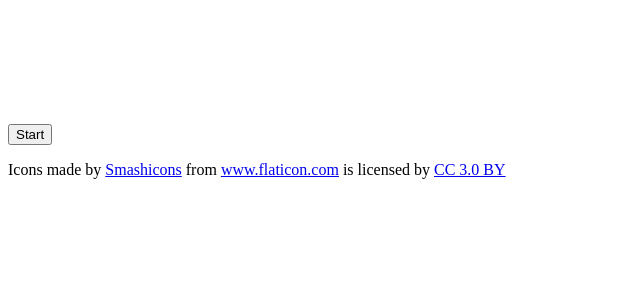
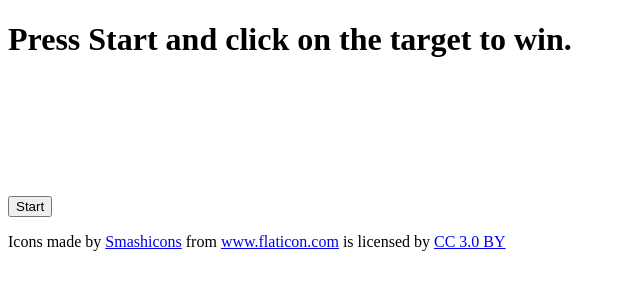
Before and after one commit to chrispiccaro18/animate-and-click, a plain HTML site: page index.html in a window 1280 px wide. Shown: the whole page, without its empty margins (0-640 px from the left). Drawn offline with Linux system fonts and the light colour scheme.

Commit message:
Upstream setup

```diff
--- a/index.html
+++ b/index.html
@@ -7,7 +7,9 @@
     <title>Document</title>
 </head>
 <body>
-    <header></header>
+    <header>
+        <h1>Press Start and click on the target to win.</h1>
+    </header>
     <main>
         <div id="range">
             <img id="target" src="./assets/target.png" alt="icon of a target" hidden>
```
